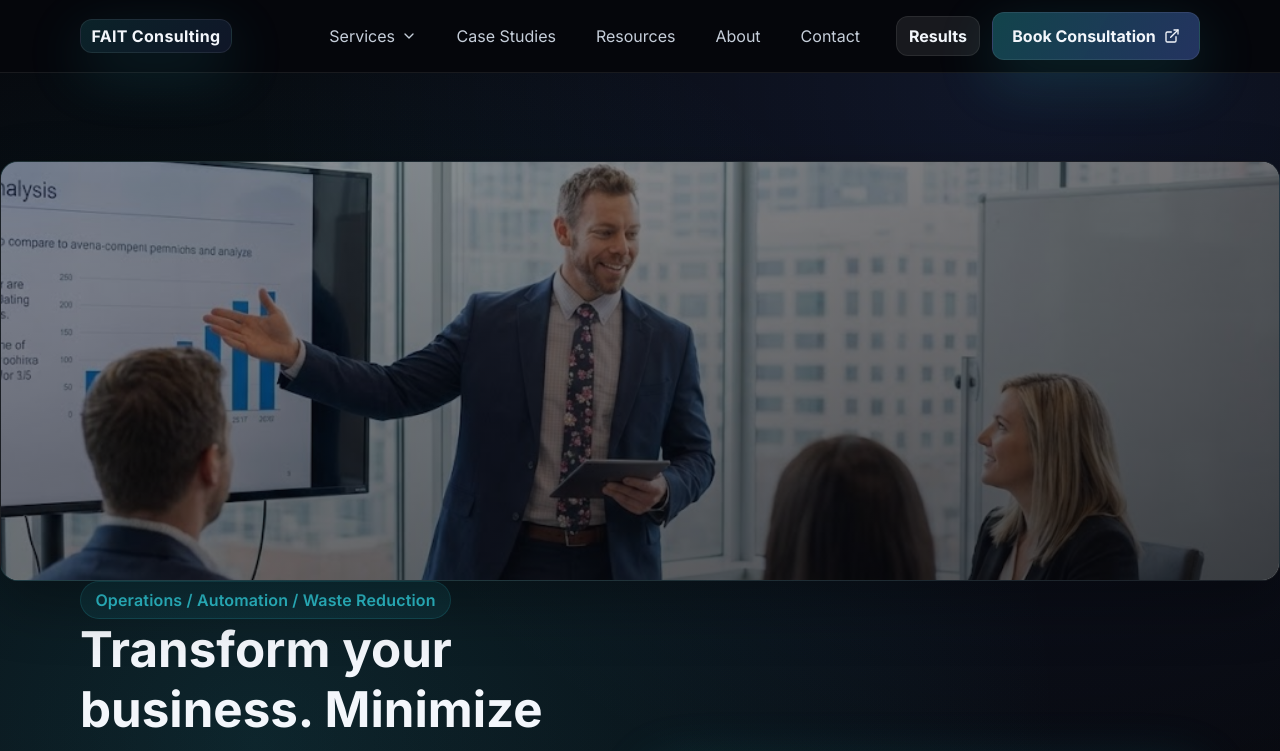
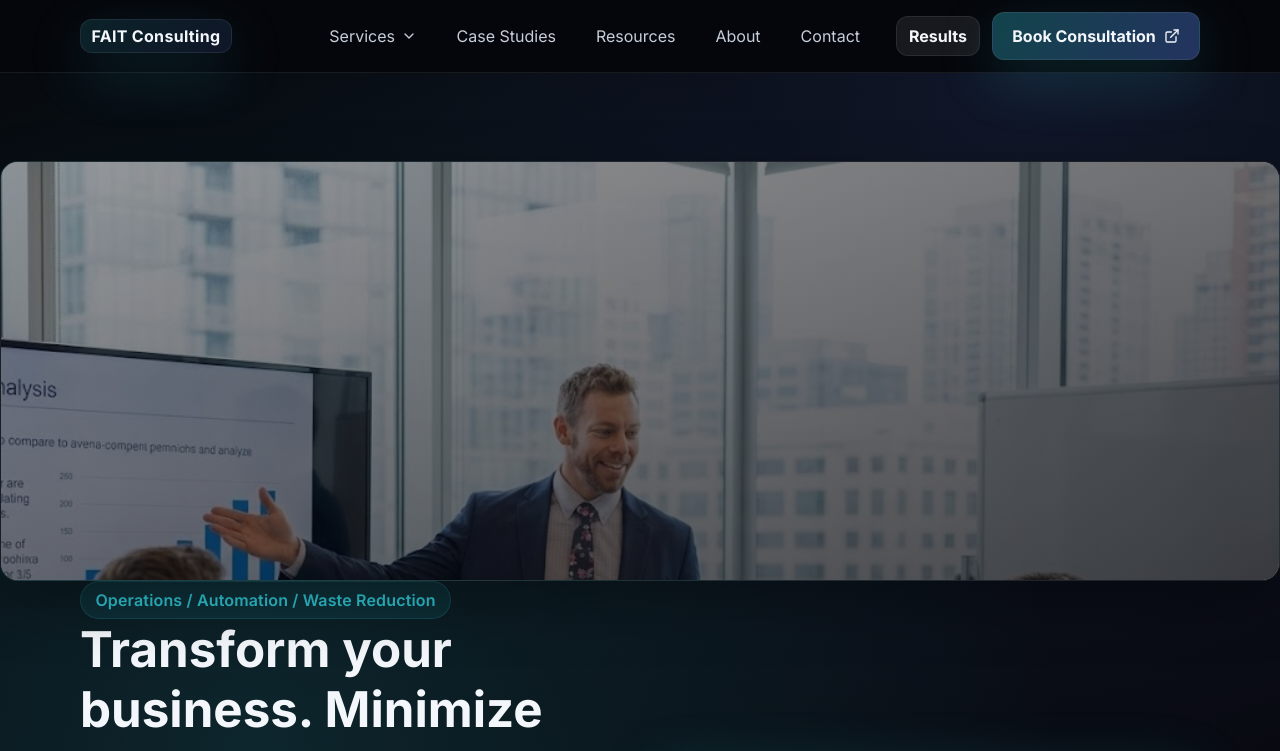
Before and after one commit to Faitltd/Consulting, a SvelteKit app: page / in a window 1280 px wide. Shown: the top 751 px of the page. Built offline with nearby package versions, Linux system fonts and the light colour scheme.

Commit message:
Improve hero framing and restore deploy workflow

```diff
--- a/src/app.css
+++ b/src/app.css
@@ -476,7 +476,7 @@ img {
   width: 100%;
   height: 100%;
   object-fit: cover;
-  object-position: center 37%;
+  object-position: center 55%;
   z-index: 0;
 }
 
--- a/src/routes/+page.svelte
+++ b/src/routes/+page.svelte
@@ -35,10 +35,10 @@
     <div class="hero-visual" aria-hidden="true">
       <img
         class="hero-img"
-        src="/images/Fait%20Consulting.jpg?v=3"
+        src="/images/Fait%20Consulting.jpg?v=4"
         alt="Consultant presenting results to executives"
         fetchpriority="high"
-        style={`object-position: center 37%; transform: translateY(${parallax * -0.15}px);`}
+        style={`transform: translateY(${parallax * -0.15}px);`}
       />
     </div>
     <div class="container hero-grid">
```
